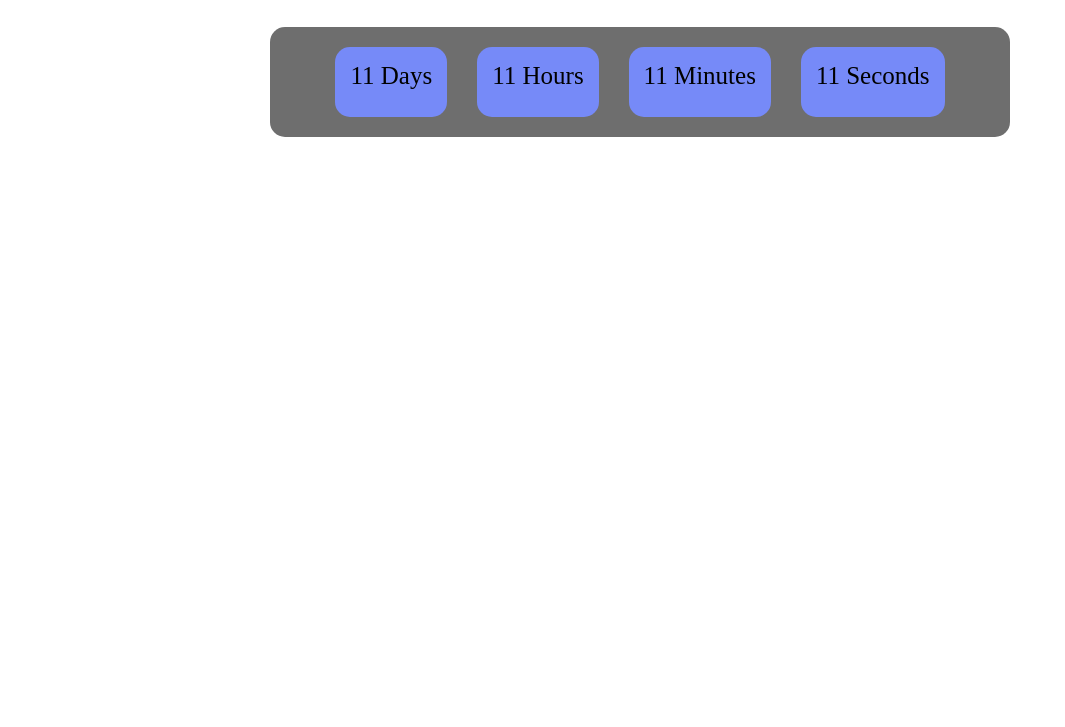
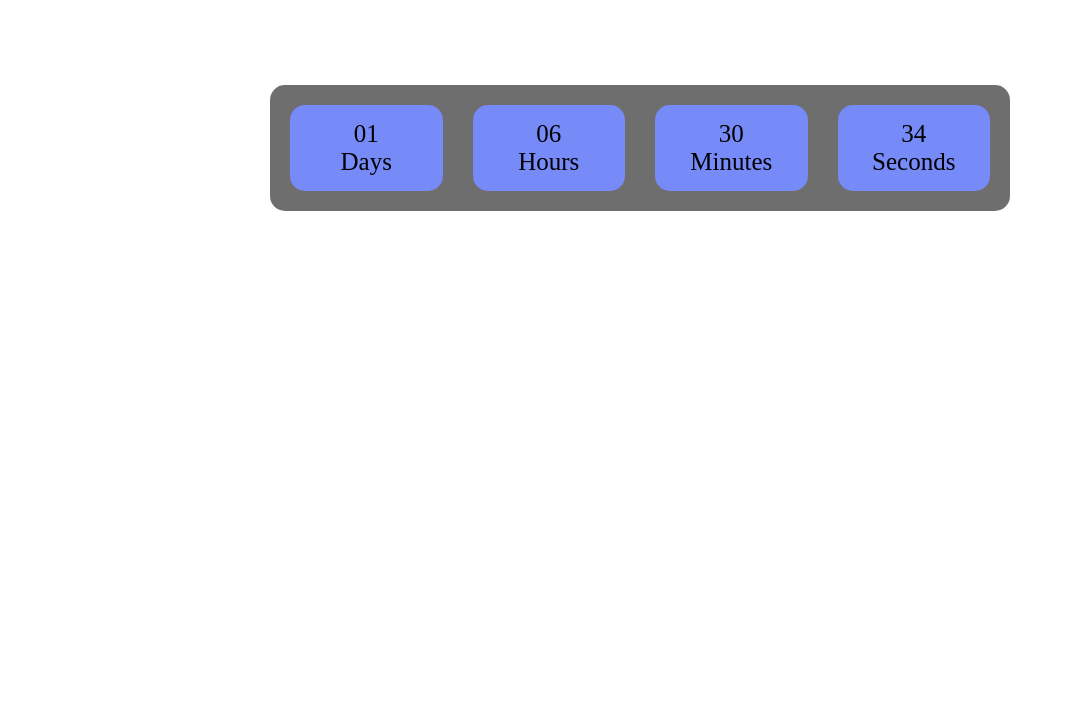
Before and after one commit to Aleksandr-Bryzgalin/goit-js-hw-11-timer, a plain HTML site: page index.html in a window 1280 px wide. Shown: the part 73-800 px from the top of the page, without its empty margins (0-1065 px from the left). Drawn offline with Linux system fonts and the light colour scheme.

Commit message:
добавляет счетчик

```diff
--- a/index.html
+++ b/index.html
@@ -10,33 +10,26 @@
 </head>
 
 <body>
-    <div class="conteiner timer" id="timer-1">
-        <div class="conteiner-box">
+    <h1 class="h1">HOUME WORCK DEAD LINE:</h1>
+    <div class="timer" id="timer-1">
         <div class="field">
             <span class="value" data-value="days">11</span>
             <span class="label">Days</span>
         </div>
-        </div>
 
-        <div class="conteiner-box">
         <div class="field">
             <span class="value" data-value="hours">11</span>
             <span class="label">Hours</span>
         </div>
-        </div>
 
-        <div class="conteiner-box">
         <div class="field">
             <span class="value" data-value="mins">11</span>
             <span class="label">Minutes</span>
         </div>
-        </div>
 
-        <div class="conteiner-box">
         <div class="field">
             <span class="value" data-value="secs">11</span>
             <span class="label">Seconds</span>
-            </div>
         </div>
     </div>
 
--- a/index.js
+++ b/index.js
@@ -0,0 +1,59 @@
+
+
+const refs = {
+    timerIdRef: document.querySelector('#timer-1'),
+    daysRef: document.querySelector('[data-value="days"]'),
+    hoursRef: document.querySelector('[data-value="hours"]'),
+    minsRef: document.querySelector('[data-value="mins"]'),
+    secsRef: document.querySelector('[data-value="secs"]'),
+}
+
+class Timer {
+    constructor({onTick, targetDate}) {
+        this.onTick = onTick;
+        this.targetDate = targetDate;
+    }
+
+    start() {
+        const startTime = Date.now()
+
+        setInterval(() => {
+            // const currentTime = Date.now();
+            const deltaTime = this.targetDate - startTime ;
+            const time = this.getTimeComponents(deltaTime);
+
+            this.onTick(time);
+
+        }, 1000);
+    }
+
+    getTimeComponents(time) {
+        const days = this.dubleNumbersPad(Math.floor(time / (1000 * 60 * 60 * 24)));
+        const hours = this.dubleNumbersPad(Math.floor((time % (1000 * 60 * 60 * 24)) / (1000 * 60 * 60)));
+        const mins = this.dubleNumbersPad(Math.floor((time % (1000 * 60 * 60)) / (1000 * 60)));
+        const secs = this.dubleNumbersPad(Math.floor((time % (1000 * 60)) / 1000));
+
+        return {days, hours, mins, secs}
+    }
+
+    dubleNumbersPad(value) {
+        return String(value).padStart(2, '0');
+    }
+}
+
+const timer = new Timer({
+    onTick: updateClockfase,
+    selector: '#timer-1',
+    targetDate: new Date('Jun 28, 2021'),
+});
+
+timer.start()
+
+function updateClockfase({ days, hours, mins, secs }) {
+    refs.daysRef.textContent = `${days}`;
+    refs.hoursRef.textContent = `${hours}`;
+    refs.minsRef.textContent = `${mins}`;
+    refs.secsRef.textContent = `${secs}`
+}
+
+console.log(Date);
--- a/styles.css
+++ b/styles.css
@@ -1,4 +1,4 @@
-.conteiner {
+.timer {
   padding: 20px;
   width: 700px;
   height: auto;
@@ -17,9 +17,13 @@
   border-radius: 15px;
 }
 
-.conteiner-box {
-  width: auto;
-  height: 40px;
+.field {
+  display: flex;
+  flex-direction: column;
+  justify-content: center;
+
+  width: 200px;
+  height: auto;
 
   text-align: center;
   background-color: rgb(118, 138, 248);
@@ -32,6 +36,6 @@
   text-decoration: none;
 }
 
-.conteiner-box:not(:last-child) {
+.field:not(:last-child) {
   margin-right: 30px;
 }
```
Lines whose indentation alone changed are shown as unchanged.
